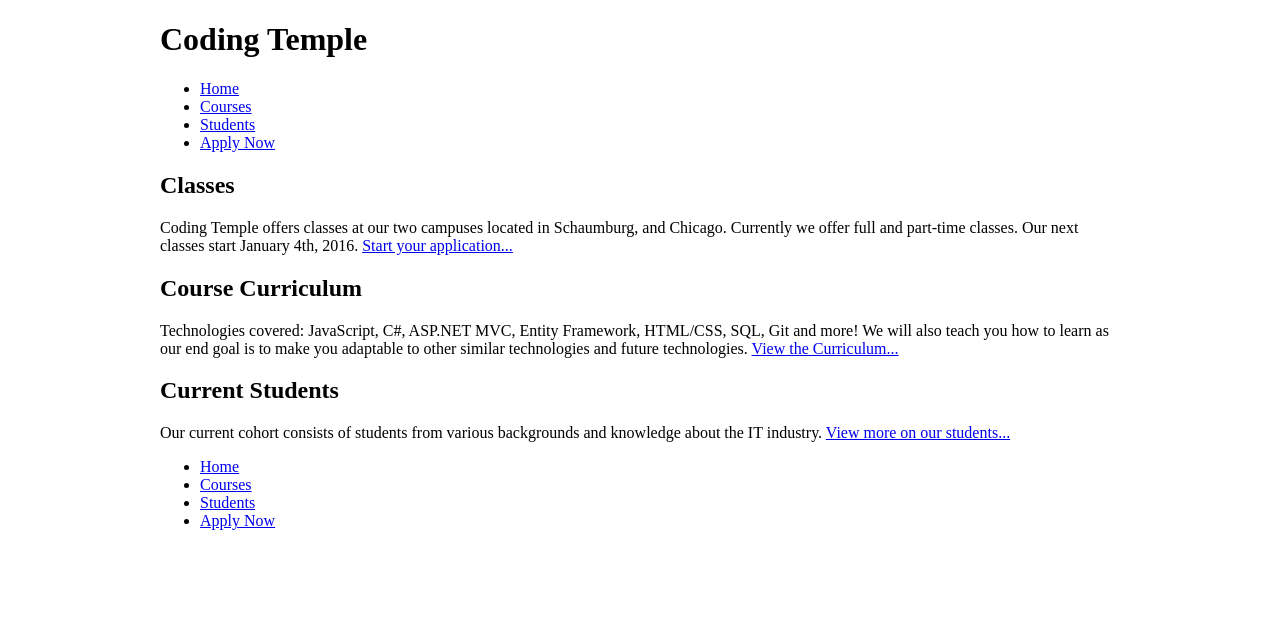
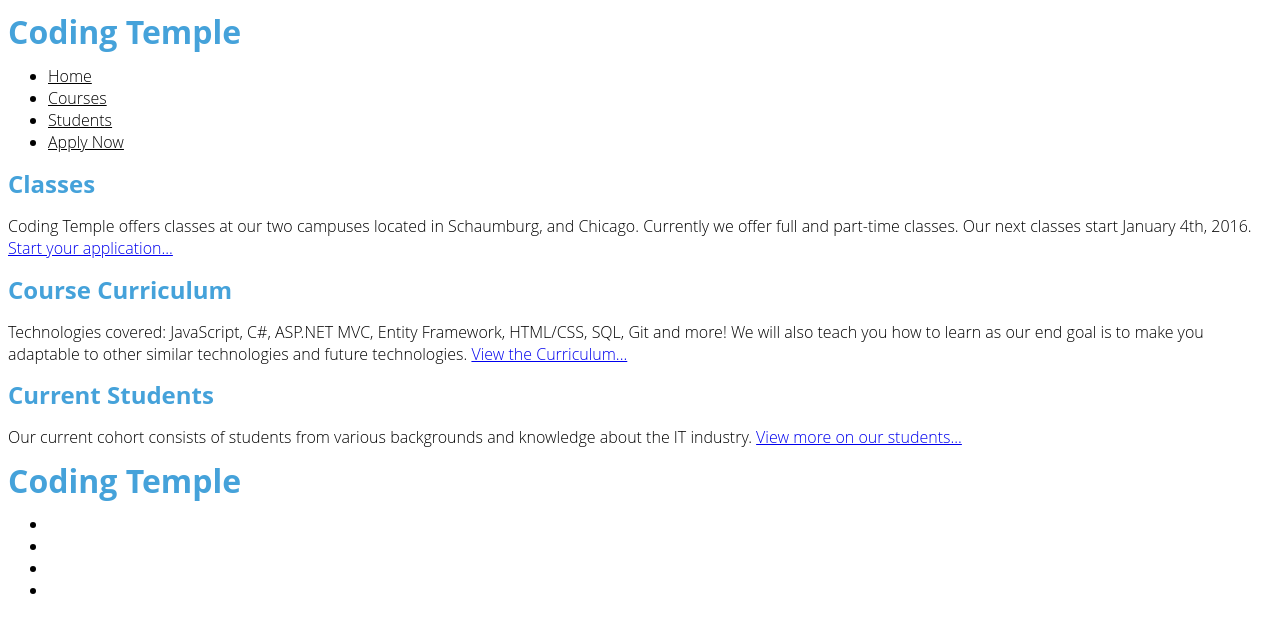
Before and after one commit to mzjay77/CodingTemple.HTML, a plain HTML site: page index.html in a window 1280 px wide. Drawn offline with Linux system fonts and the light colour scheme.

Commit message:
edit correction

```diff
--- a/index.html
+++ b/index.html
@@ -11,10 +11,10 @@
                     <h1>Coding Temple</h1>
                         <nav>
                             <ul>
-                                <li><a href="index.html">Home</a></li>
-                                <li><a href="courses.html">Courses</a></li>
-                                <li><a href="students.html">Students</a></li>
-                                <li><a href="apply.html">Apply Now</a></li>
+                                <li><a class="main a" href="index.html">Home</a></li>
+                                <li><a class="main a" href="courses.html">Courses</a></li>
+                                <li><a class="main a" href="students.html">Students</a></li>
+                                <li><a class="main a" href="apply.html">Apply Now</a></li>
                             </ul>
                         </nav>
             </header>
@@ -37,7 +37,8 @@
                     </article>
                 </section>
                 <footer class="container">
-                        <nav>
+                    <h1>Coding Temple</h1>
+                            <nav>
                                 <ul>
                                     <li><a href="index.html">Home</a></li>
                                     <li><a href="courses.html">Courses</a></li>
--- a/style.css
+++ b/style.css
@@ -1,10 +1,32 @@
-body {
+* {
     box-sizing: border-box;
 }
+body {
+    color: black;
+    font-weight: 300;
+    font-size: 16px;
+    line-height: 22px;
+    font-family: "Open Sans", "Helvetica Neue", "Helvetica", "Arial", "sans-sarif";
+}
 
-.container {
+header a:hover {
+    color: #45a2da;
+}
+
+h1, h2, h3, h4 {
+    color:#45a2da;
+}
+
+header a {
+    color: black;
+}
+container {
     width: 960px;
     padding-right: 30px;
     padding-left: 30px;
     margin: 0 auto;
 }
+
+footer a {
+    color: white;
+}
```
